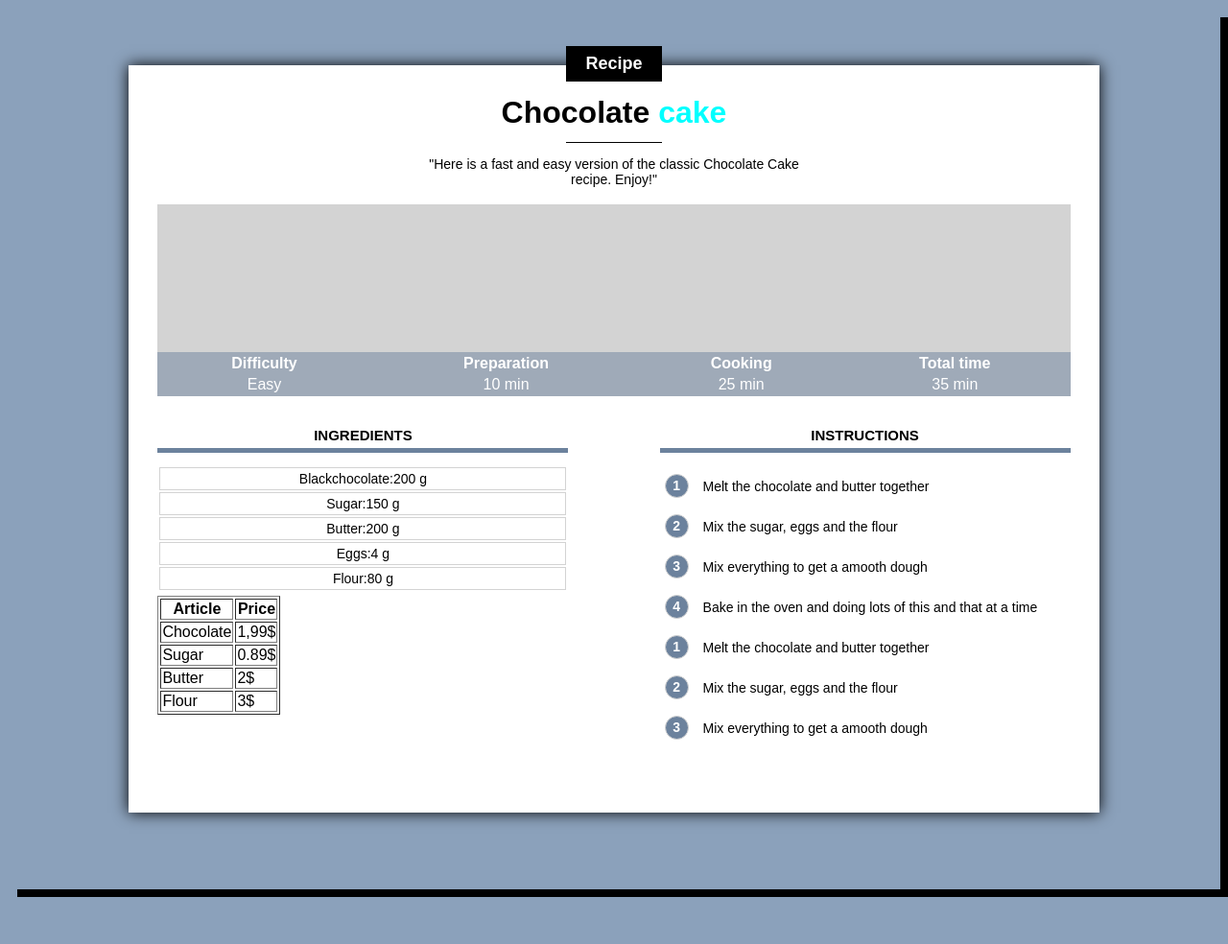
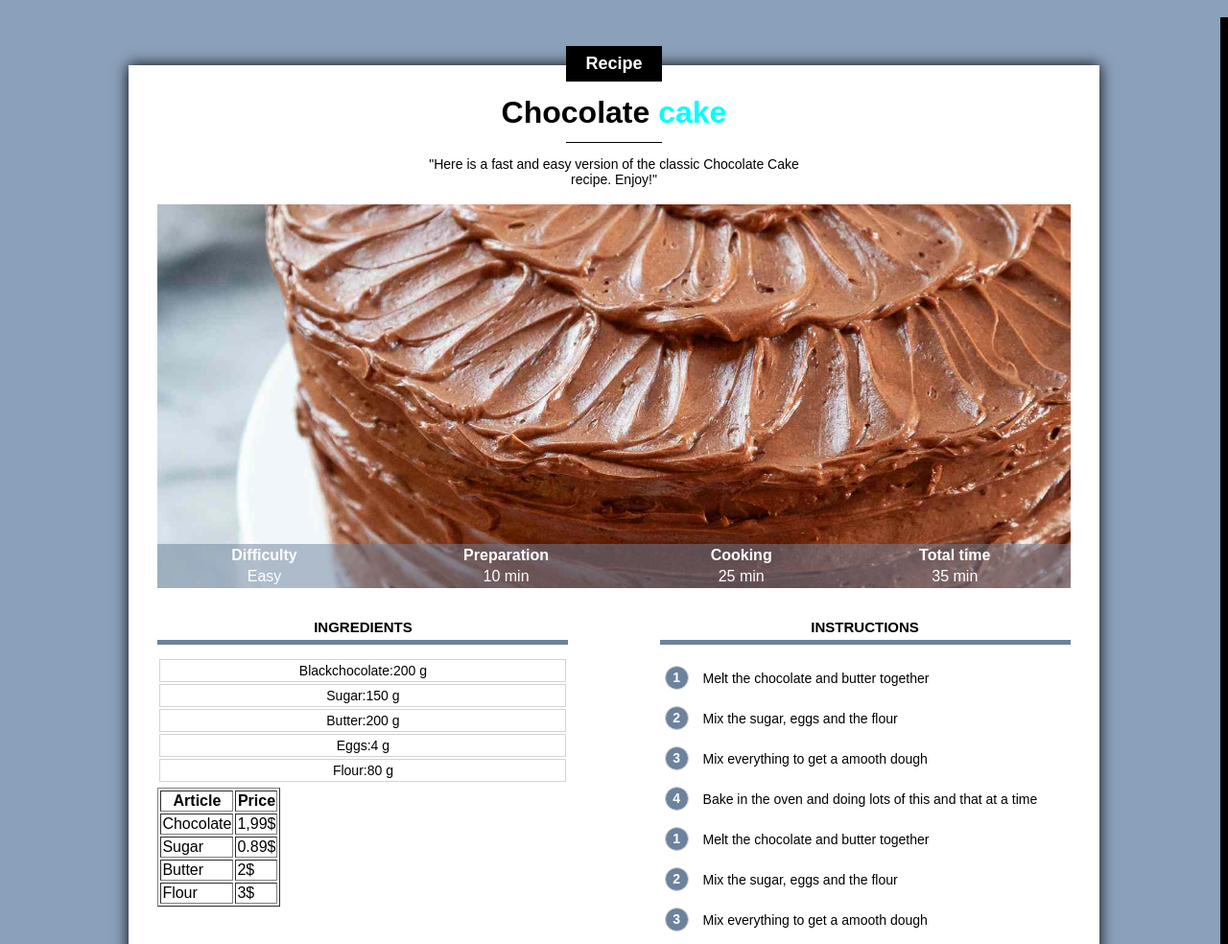
Before and after one commit to Joe-Ti/first_website, a plain HTML site: page index.html in a window 1280 px wide. Shown: the top 984 px of the page at 96% size. Before the commit the page ends 935 px from the top, so only its background shows below. Drawn offline with Linux system fonts and the light colour scheme.

Commit message:
Update index.html

```diff
--- a/index.html
+++ b/index.html
@@ -19,7 +19,7 @@
     </div>
 
     <div class="info">
-    <img class="info center"  src=""C:\Users\CODING\Desktop\HTML\HTML_udemy\cake.jpg"">
+    <img class="info center"  src="https://github.com/Joe-Ti/first_website/blob/main/cake.jpg">
 
 
     <table class="info">
```
